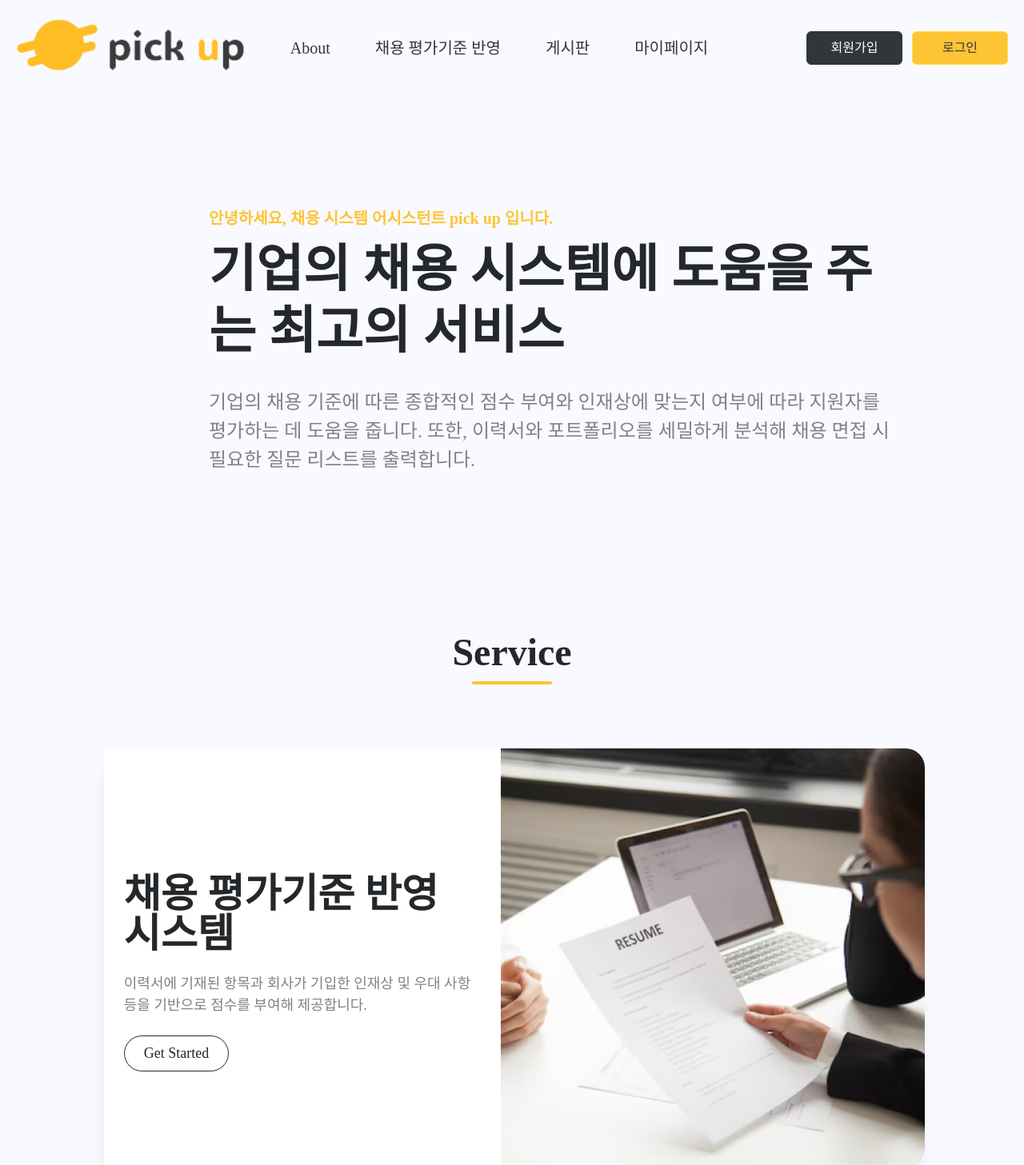
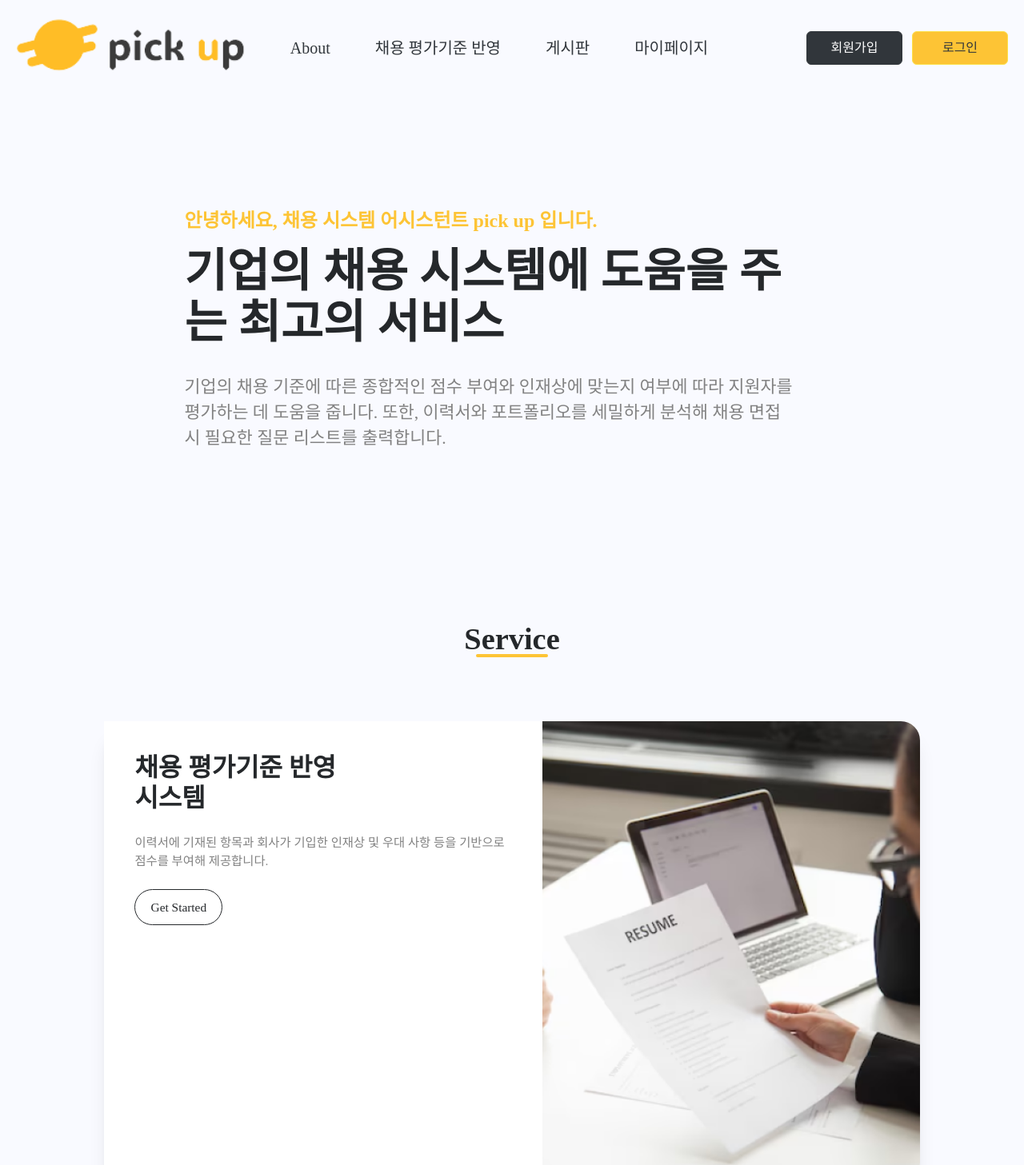
Before and after one commit to Aivle08/big-project-front, a Next.js app: page / in a window 1280 px wide. Shown: the top 1457 px of the page at 80% size. Built offline with nearby package versions, Linux system fonts and the light colour scheme; no server answers; a web font is replaced by a local one.

Commit message:
feat: replace absolute units to relative units

```diff
--- a/app/styles/pageStyled.ts
+++ b/app/styles/pageStyled.ts
@@ -7,33 +7,32 @@ export const MainContainer = tw.div`
   flex-col
   relative
   justify-center
-  mx-20
-  px-20
+  mx-[5vw]
+  px-[5vw]
   items-center
 `;
 
 // 인사말 컨테이너
 export const GreetingContainer = tw(motion.div)`
   absolute
-  left-[181px]
+  left-[13vw]
   top-[20vh]
-  w-[858px]
-  h-[408px]
+  w-[60vw]
+  h-[55vh]
   flex
   flex-col
   items-start
   p-0
-  gap-[12px]
+  gap-[1rem]
 `;
 
 // 인사말 텍스트
 export const GreetingText = tw.p`
-  w-[858px]
-  h-[27px]
+  w-full
   font-nunito
   font-bold
-  text-[20px]
-  leading-[27px]
+  text-[1.5rem]
+  leading-[2rem]
   text-[#FDC435]
 `;
 
@@ -42,31 +41,27 @@ export const GreetingContent = tw.div`
   flex
   flex-col
   items-start
-  p-0
-  gap-[32px]
-  w-[858px]
-  h-[369px]
+  gap-[2rem]
+  w-full
 `;
 
 // 인사말 제목
 export const GreetingTitle = tw.h1`
-  w-[853px]
-  h-[154px]
+  w-full
   font-montserrat
   font-bold
-  text-[64px]
-  leading-[77px]
+  text-[4.5vw]
+  leading-[5vw]
   text-[#25282B]
 `;
 
 // 인사말 설명
 export const GreetingDescription = tw.p`
-  w-[853px]
-  h-[108px]
+  w-full
   font-nunito
   font-normal
-  text-[24px]
-  leading-[36px]
+  text-[1.7vw]
+  leading-[2.5vw]
   text-[#828282]
 `;
 
@@ -80,22 +75,19 @@ export const SectionHeader = tw.div`
 `;
 
 export const SectionTitle = tw.div`
-  w-[162px]
-  h-[72px]
+  text-[3vw]
   font-bold
-  text-[48px]
-  leading-[72px]
+  leading-[3vw]
   text-center
   text-[#25282B]
 `;
 
 export const SectionLine = tw.div`
-  w-[100px]
-  h-[4px]
+  w-[7vw]
+  h-[0.5vh]
   bg-[#FDC435]
-  rounded-[2px]
+  rounded-[0.3vw]
 `;
-
 
 // 카드 컨테이너
 export const CardContainer = tw(motion.div)`
@@ -104,81 +96,85 @@ export const CardContainer = tw(motion.div)`
   items-center
   w-full
   my-[10vh]
+  flex-wrap
 `;
 
+// 카드
 export const Card = tw.div`
   flex
-  flex-row
+  flex-col
+  md:flex-row
   items-start
-  p-0
-  w-[1020px]
-  h-[524px]
-  rounded-[24px]
+  w-[85vw]
+  max-w-[1020px]
+  h-[72vh]
+  rounded-[2vw]
   shadow-xl
 `;
 
 // 카드 설명 컨테이너
 export const CardDescriptionContainer = tw.div`
-  w-[496px]
-  h-[524px]
+  flex-1
   bg-[#FFFFFF]
-  flex-none
-  order-0
-  overflow-hidden
+  p-[3vw]
+  flex
+  flex-col
+  h-full
 `;
 
+// 카드 설명
 export const CardDescription = tw.div`
   relative
   flex
   flex-col
   items-start
-  p-0
-  gap-[24px]
-  left-[5%]
-  right-[7.84%]
-  top-[30%]
-  bottom-[27.67%]
-  w-[90%]
+  gap-[1.5rem]
 `;
 
+// 카드 제목
 export const CardTitle = tw.h1`
   text-[#25282B]
   font-bold
-  text-[50px]
-  leading-[100%]
+  text-[2.5vw]
+  leading-[1.2]
 `;
 
+// 카드 텍스트
 export const CardText = tw.p`
   text-[#828282]
   font-normal
-  text-[18px]
-  leading-[150%]
+  text-[1.2vw]
+  leading-[1.5]
 `;
 
+// 버튼
 export const CardButton = tw.button`
   flex
   items-center
-  px-[24px]
-  py-[8px]
+  px-[1.5vw]
+  py-[0.8vw]
   border
   border-[#25282B]
-  rounded-[24px]
+  rounded-[2vw]
   text-[#25282B]
   hover:bg-black
   hover:text-white
   hover:scale-105
+  transition-all
 `;
 
+// 버튼 텍스트
 export const CardButtonText = tw.span`
   font-medium
-  text-[18px]
+  text-[1.2vw]
 `;
 
+// 이미지 컨테이너
 export const ImageContainer = tw.div`
-  w-[530px]
-  h-[524px]
-  flex-none
-  order-1
+  flex-1
+  h-full
   relative
   overflow-hidden
+  max-w-[50%]
+  md:max-w-none
 `;
```
